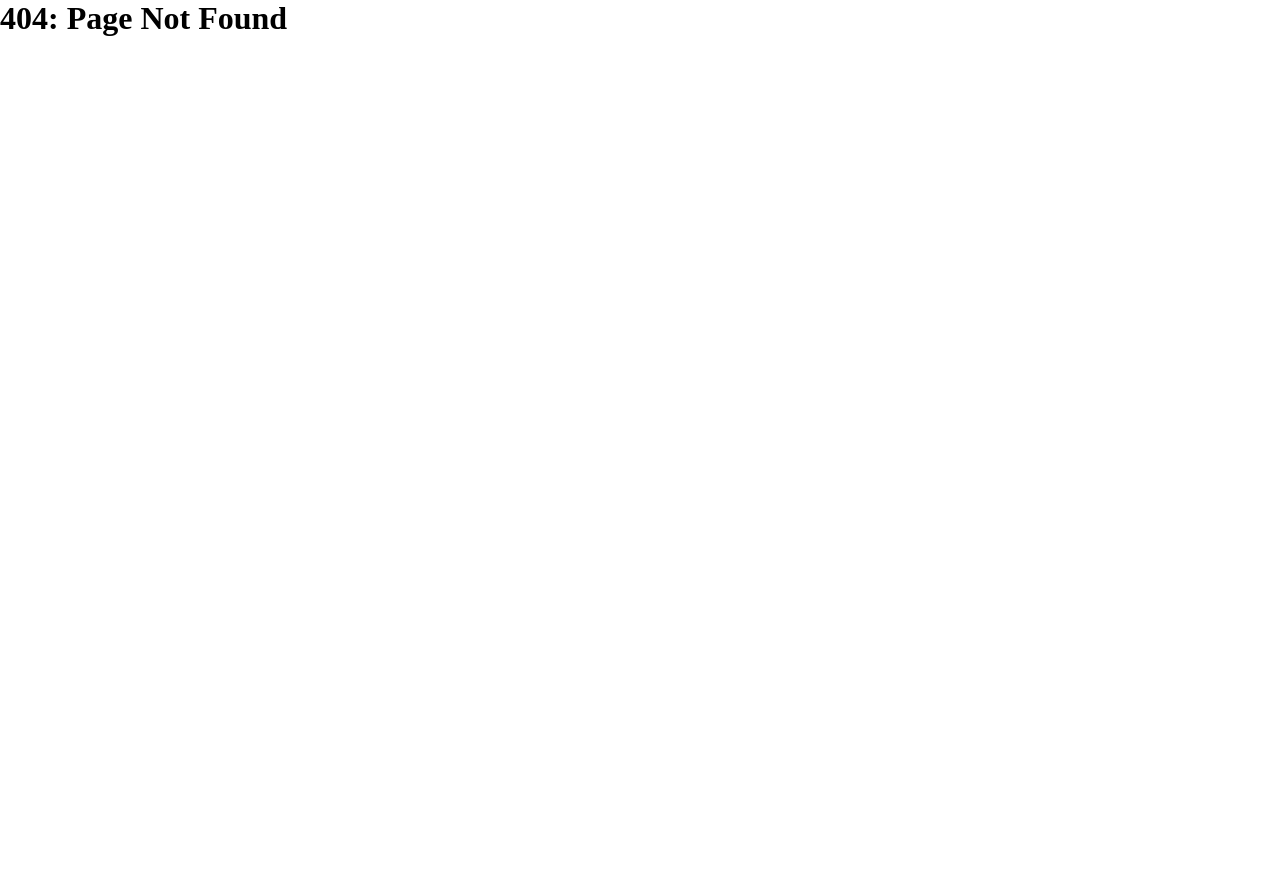
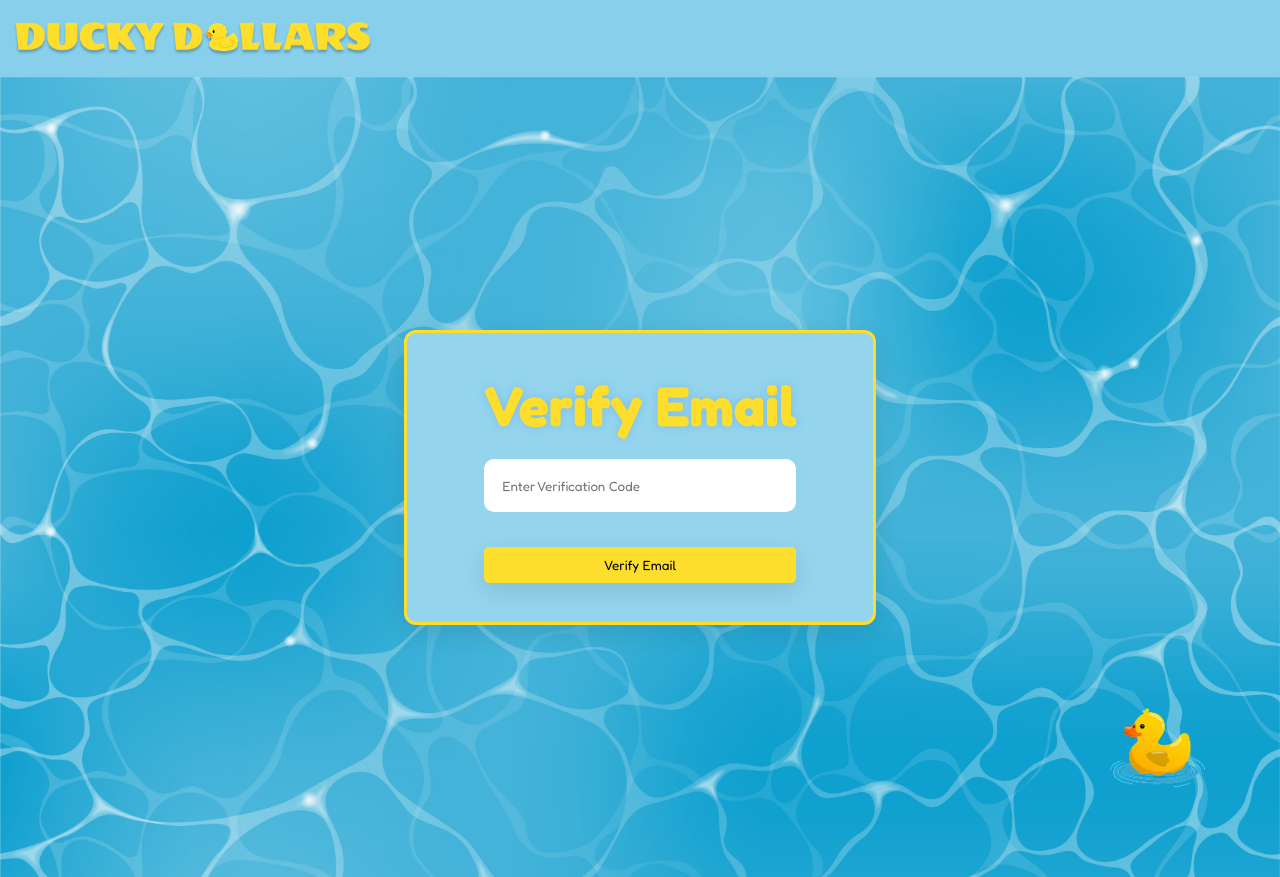
Before and after one commit to wongbernice/MERN-Stack-Project-Group-14, a React (Vite) app in the folder frontend/: page /verify in a window 1280 px wide. Before the commit this address had no page. Before the commit the page ends 800 px from the top, so only its background shows below. Built offline with nearby package versions, Linux system fonts and the light colour scheme; a web font is replaced by a local one.

Commit message:
added email verification (frontend)

```diff
--- a/frontend/src/App.tsx
+++ b/frontend/src/App.tsx
@@ -2,6 +2,7 @@ import { BrowserRouter, Routes, Route} from 'react-router-dom'
 import { Index }  from './pages/Index/Index' // will change later
 import { LoginPage } from './pages/Login/Login'
 import { SignUpPage } from './pages/SignUp/SignUp'
+import { VerifyPage } from './pages/Verify/Verify'
 import { DashboardPage } from './pages/Dashboard/Dashboard'
 import { TransactionsPage } from './pages/Transactions/Transactions'
 import { BudgetPage } from './pages/Budget/Budget'
@@ -12,6 +13,7 @@ function App() {
       <Routes>
         <Route path="/" element={<Index />} /> {/*will change later */}
         <Route path="/login" element={<LoginPage />} />
+        <Route path="/verify" element={<VerifyPage />} />
         <Route path="/signUp" element={<SignUpPage />} />
         <Route path="/dashboard" element={<DashboardPage />} />
         <Route path="/transactions" element={<TransactionsPage />} />
--- a/frontend/src/components/NavBar/NavBar.tsx
+++ b/frontend/src/components/NavBar/NavBar.tsx
@@ -7,7 +7,7 @@ export const NavBar = () =>
 {
     const navigate = useNavigate();
     const location = useLocation();
-    const hideLocations = location.pathname === '/' || location.pathname === '/login' || location.pathname === '/signUp';
+    const hideLocations = location.pathname === '/' || location.pathname === '/login' || location.pathname === '/signUp' || location.pathname === '/verify';
 
     //handles addTransaction popup
     const [isOpen, setIsOpen] = useState(false);
--- a/frontend/src/pages/SignUp/SignUp.tsx
+++ b/frontend/src/pages/SignUp/SignUp.tsx
@@ -78,7 +78,8 @@ export const SignUpPage = () =>
             if(typeof userData === 'object' && userData !== null)
             {
                 localStorage.setItem('_id', userData._id);
-                navigate('/dashboard');
+                localStorage.setItem("email", email);
+                navigate('/verify');
             } else {
                 setErrorMessage("Account creation error");
             }
--- /dev/null
+++ b/frontend/src/pages/Verify/Verify.tsx
@@ -0,0 +1,61 @@
+import axios from 'axios';
+import { useState, type ChangeEvent, type FormEvent } from 'react';
+import { useNavigate } from 'react-router-dom';
+import { NavBar } from '../../components/NavBar/NavBar'
+import './VerifyPage.css'
+import duck from '../../assets/Duck_Image.png'
+
+export const VerifyPage = () =>
+{
+    const[verificationCode, setVerificationCode] = useState("");
+    const[errMessage, setErrorMessage] = useState("");
+    const navigate = useNavigate()
+
+    function handleCodeChange(data: ChangeEvent<HTMLInputElement>)
+    {
+        setVerificationCode(data.target.value);
+    }
+
+    const handleSubmit = (e: FormEvent) => {
+        e.preventDefault()
+        setErrorMessage("");
+
+        const email = localStorage.getItem("email");
+
+        // allows user to verify account if correct verification code is entered
+        axios.post('http://67.205.159.14:5000/api/auth/verify', {email: email, code: verificationCode})
+        .then(result => {
+            if(result.data.id !== -1)
+            {
+                navigate('/login');
+            }
+        })
+        .catch(err => {
+            const errMessage = err.response?.data?.error || "Server Error";
+            setErrorMessage(errMessage);
+        })
+    }
+    return(
+        <>
+            <NavBar />
+            <div className="verifyDiv">
+                <main className="verifyMain">
+                    <h2 id="verifyTitle">Verify Email</h2>
+
+                    {errMessage && (
+                    <p id="verifyError">Error: {errMessage}</p>
+                    )}
+
+                    <form className="verifyForm" onSubmit={handleSubmit}>
+                        <input id="verifyCode" onChange={handleCodeChange} type="text" placeholder="Enter Verification Code" required/>
+                        <br/>
+                        <div className="verifyButtons">
+                            <button id="verifySubmit" type="submit">Verify Email</button>
+                        </div>
+                    </form>
+                </main>
+                <img id="duckImgVerify" src={duck} alt="Duck Image" />
+            </div>
+        </>
+    );
+};
--- /dev/null
+++ b/frontend/src/pages/Verify/VerifyPage.css
@@ -0,0 +1,110 @@
+* {
+    margin: 0;
+}
+
+.verifyDiv {
+    background-image: url('../../assets/summer_background_47_a.jpg');
+    background-size: cover;
+    min-height: 100vh;
+    width: 100%;
+    margin: 0;
+    padding: 0;
+    display: flex;
+    justify-content: center;
+    flex-direction: column;
+    align-items: center;
+}
+
+.verifyMain {
+    background-color: #94D4ED;
+    border: 3px solid #FEDE2C;
+    border-radius: 12px;
+    font-family: "Fredoka", sans-serif;
+    margin: 0;
+    padding: 3% 6%;
+    box-sizing: border-box;
+    box-shadow: 0 8px 24px rgba(0,0,0,0.1);
+    display: flex;
+    flex-direction: column;
+    align-items: center;
+    gap: 20px;
+    min-width:450px;
+    max-width: 550px;
+}
+
+.verifyForm {
+    display: flex;
+    flex-direction: column;
+    width: 100%;
+}
+
+#verifyTitle {
+    font-weight: bold;
+    color:#FEDE2C;
+    font-size: 3.5rem;
+    text-shadow: 0 0 8px rgba(74, 144, 226, 0.3);
+}
+
+#verifyCode {
+    padding: 5%;
+    width: 100%;
+    height: 100%;
+    border-radius: 10px;
+    border-style: solid;
+    border-color: white;
+    border-width: 3px;
+    box-sizing: border-box;
+    font-family: "Fredoka", sans-serif;
+}
+
+#verifyCode:focus {
+    border-color: #FED18C;
+    outline: none;
+    box-shadow: 0 0 8px rgba(74, 144, 226, 0.3);
+    transition: border-color 0.3s ease;
+}
+
+.verifyButtons {
+    display: flex;
+    flex-direction: column;
+    justify-content: center;
+    align-items: center;
+}
+
+#verifySubmit {
+    margin-top: 15px;
+    width: 100%;
+    height: 100%;
+    border: none;
+    border-radius: 5px;
+    border-color: #FEDE2C;
+    background-color: #FEDE2C;
+    padding: 10px 10px;
+    box-shadow: 0 8px 24px rgba(0,0,0,0.1);
+    font-family: "Fredoka", sans-serif;
+}
+
+#verifySubmit:hover {
+    border-color: #e1c731;
+    background-color: #e1c731;
+}
+
+#duckImgVerify {
+    position: absolute;
+    bottom: 0.1%;
+    right: 5%;
+    width: 120px;
+    height: auto;
+    animation: float 3s ease-in-out infinite;
+    z-index: 10;
+}
+
+#verifyError {
+    color: red;
+}
+
+@keyframes float {
+    0% { transform: translateY(0px); }
+    50% { transform: translateY(-10px); }
+    100% { transform: translateY(0px); }
+}
```
